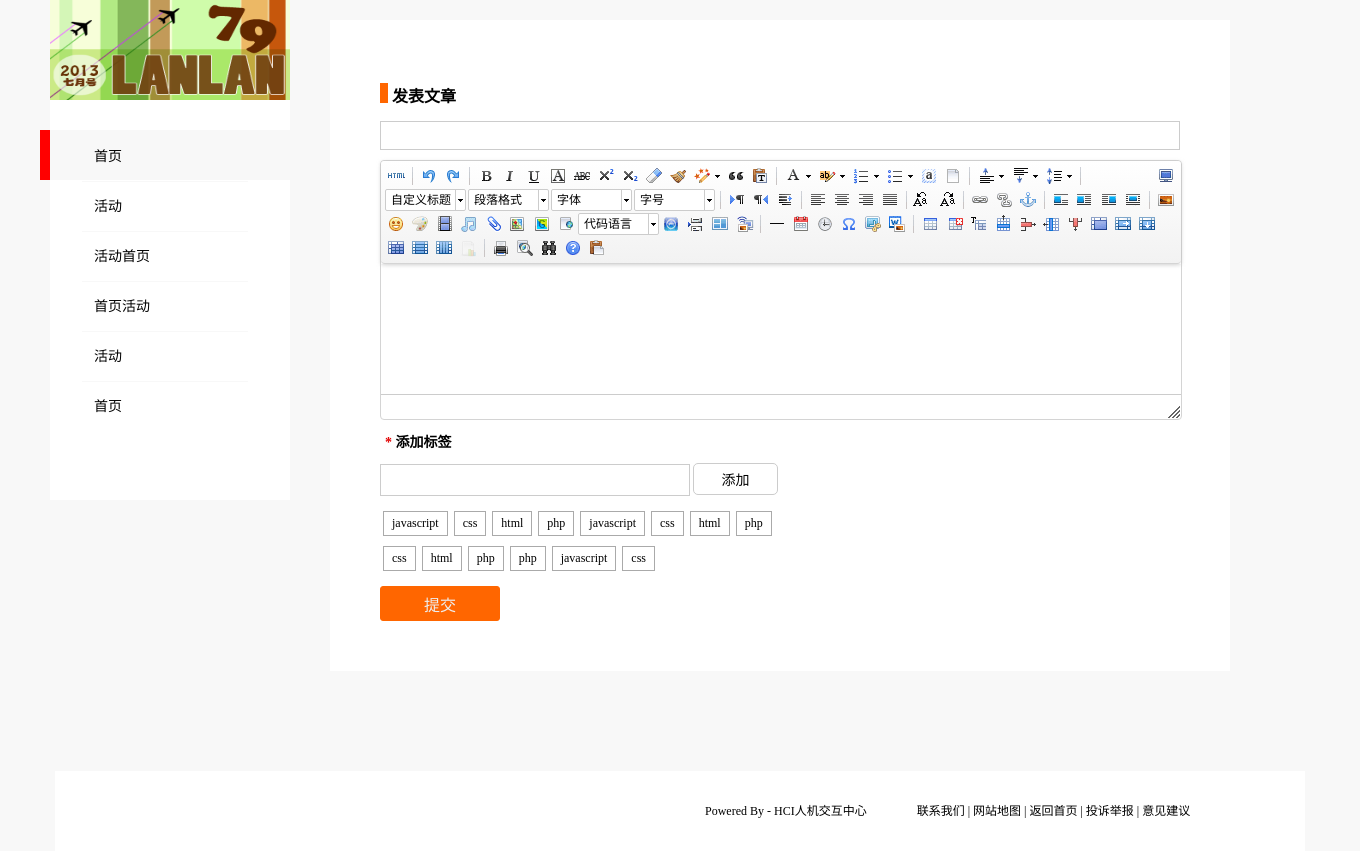
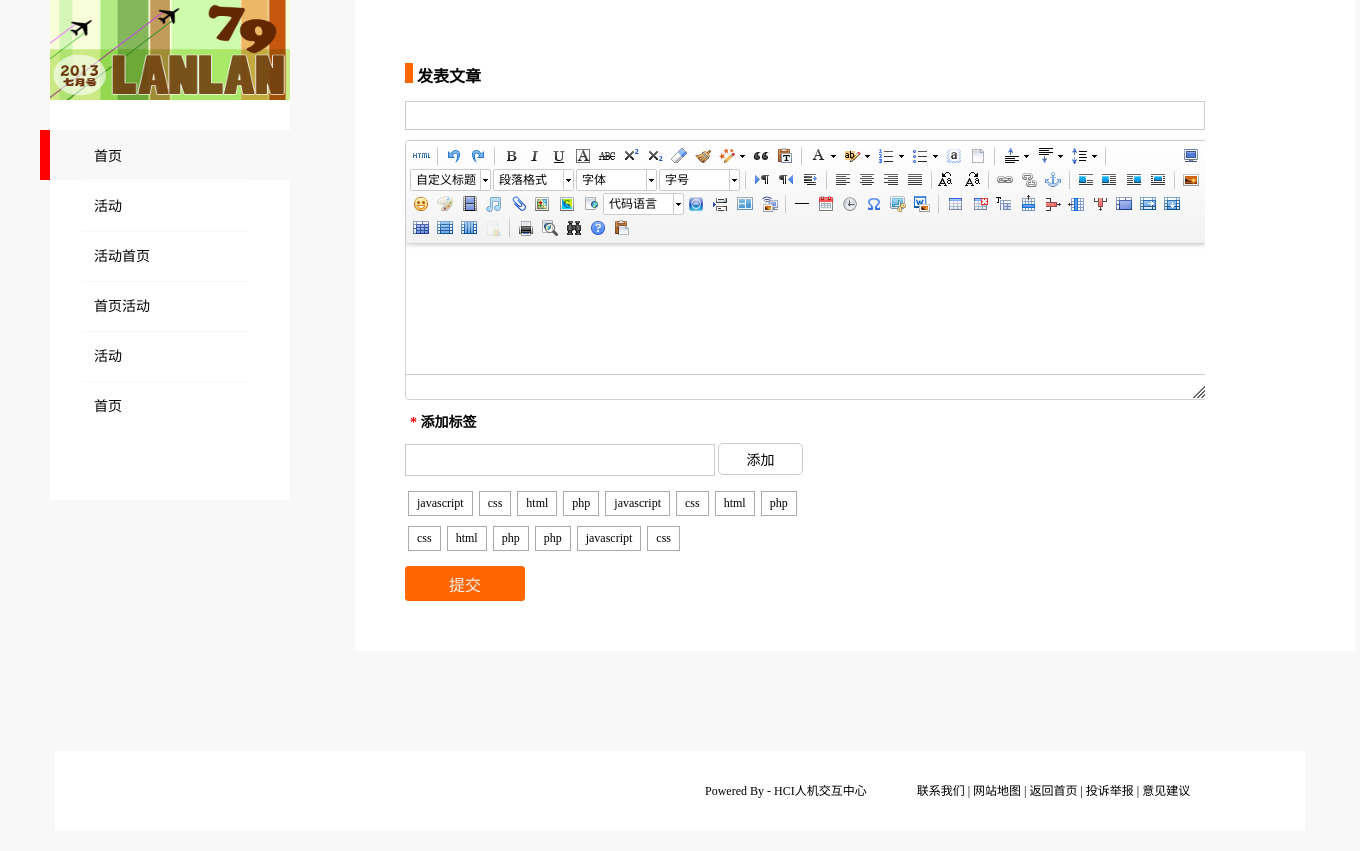
Before and after one commit to HCI-webdesigner/HCI-MSGsystem, a PHP site: page /issue.html in a window 1360 px wide. After the commit the page ends 798 px from the top, so only its background shows below. Run offline with PHP 8.4, Linux system fonts and the light colour scheme.

Commit message:
modify again

```diff
--- a/frontpages/issue.html
+++ b/frontpages/issue.html
@@ -5,7 +5,6 @@
 	<title>发表文章</title>
 	<link rel="stylesheet" type="text/css" href="style/global.css"/>
 	<link rel="stylesheet" type="text/css" href="style/issue.css"/>
-	<link rel="stylesheet" type="text/css" href="ueditor/themes/default/css/ueditor.css"/>
 	<script type="text/javascript" src="script/navSlide.js"></script>
 	<script type="text/javascript" src="ueditor/ueditor.config.js"></script>
 	<script type="text/javascript" src="ueditor/ueditor.all.min.js"></script>
@@ -47,6 +46,7 @@
 			</ul>
 		</div>
 	</div>
+	<div id="mainBox">
 		<div id="container">
 			<form class="editor-content" action="" method="">
 				<div class="editor-header">
@@ -61,25 +61,26 @@
 						<input class="tag" type="text" />
 						<button class="add-btn" type="button">添加</button>
 					</div>
-				<ul class="tags-list">
-					<li class="tags-list-item"><a href="">javascript</a></li>
-					<li class="tags-list-item"><a href="">css</a></li>
-					<li class="tags-list-item"><a href="">html</a></li>
-					<li class="tags-list-item"><a href="">php</a></li>
-					<li class="tags-list-item"><a href="">javascript</a></li>
-					<li class="tags-list-item"><a href="">css</a></li>
-					<li class="tags-list-item"><a href="">html</a></li>
-					<li class="tags-list-item"><a href="">php</a></li>
-					<li class="tags-list-item"><a href="">css</a></li>
-					<li class="tags-list-item"><a href="">html</a></li>
-					<li class="tags-list-item"><a href="">php</a></li>
-					<li class="tags-list-item"><a href="">php</a></li>
-					<li class="tags-list-item"><a href="">javascript</a></li>
-					<li class="tags-list-item"><a href="">css</a></li>
+					<ul id="test" class="tags-list">
+						<li class="tags-list-item">javascript</li>
+						<li class="tags-list-item">css</li>
+						<li class="tags-list-item">html</li>
+						<li class="tags-list-item">php</li>
+						<li class="tags-list-item">javascript</li>
+						<li class="tags-list-item">css</li>
+						<li class="tags-list-item">html</li>
+						<li class="tags-list-item">php</li>
+						<li class="tags-list-item">css</li>
+						<li class="tags-list-item">html</li>
+						<li class="tags-list-item">php</li>
+						<li class="tags-list-item">php</li>
+						<li class="tags-list-item">javascript</li>
+						<li class="tags-list-item">css</li>
 					</ul>
 					<button class="submit-btn" type="button">提交</button>
 				</div>
 			</form>
+		</div>
 	</div>
 	<div id="footer">
 		<ul class="footer-box">
--- a/frontpages/style/issue.css
+++ b/frontpages/style/issue.css
@@ -1,10 +1,9 @@
 #container {
-	width: 1000px;
-	padding: 20px 0 100px 300px;
+	padding: 50px;
+	background: white;
 }
 .editor-content {
 	width: 800px;
-	padding: 50px;
 	background-color: white;
 	overflow: hidden;
 }
@@ -66,13 +65,11 @@
 .tags-list-item{
 	float: left;
 	margin: 5px 3px;
-}
-.tags-list-item a {
+	cursor: pointer;
 	padding: 4px 8px;
 	border: 1px solid #aaa;
-	display: block;
 }
-.tags-list-item a:hover {
+.tags-list-item:hover {
 	color: #aaa;
 	border: 1px solid #ccc;
 }
--- a/frontpages/tags.html
+++ b/frontpages/tags.html
@@ -46,8 +46,8 @@
 			</ul>
 		</div>
 	</div>
-	<div id="container">
-		<div class="content">
+	<div id="mainBox">
+		<div id="container">
 			<h2 class="content-title">标签导航</h2>
 			<div class="tag-tree">
 				<h3>iOS开发</h3>
```
Also changed, not shown: frontpages/style/tags.css (+1 -7 lines). Lines whose indentation alone changed are shown as unchanged.
